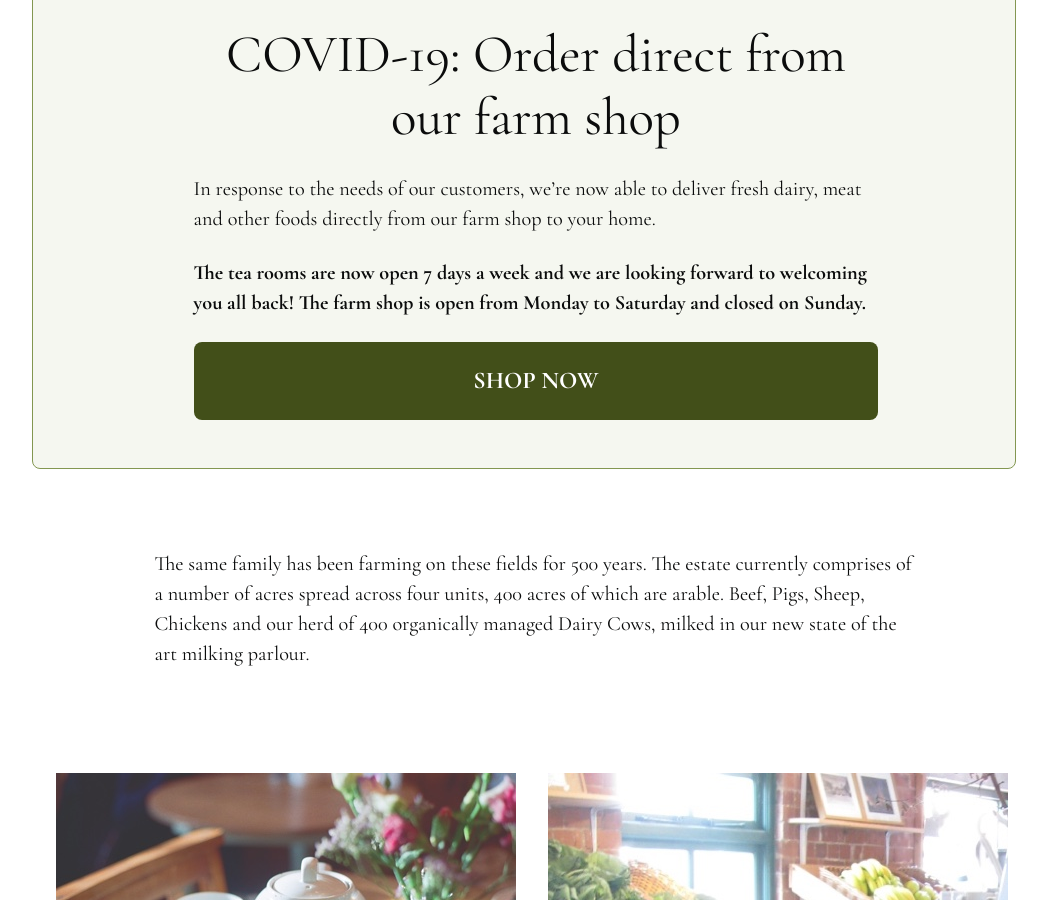
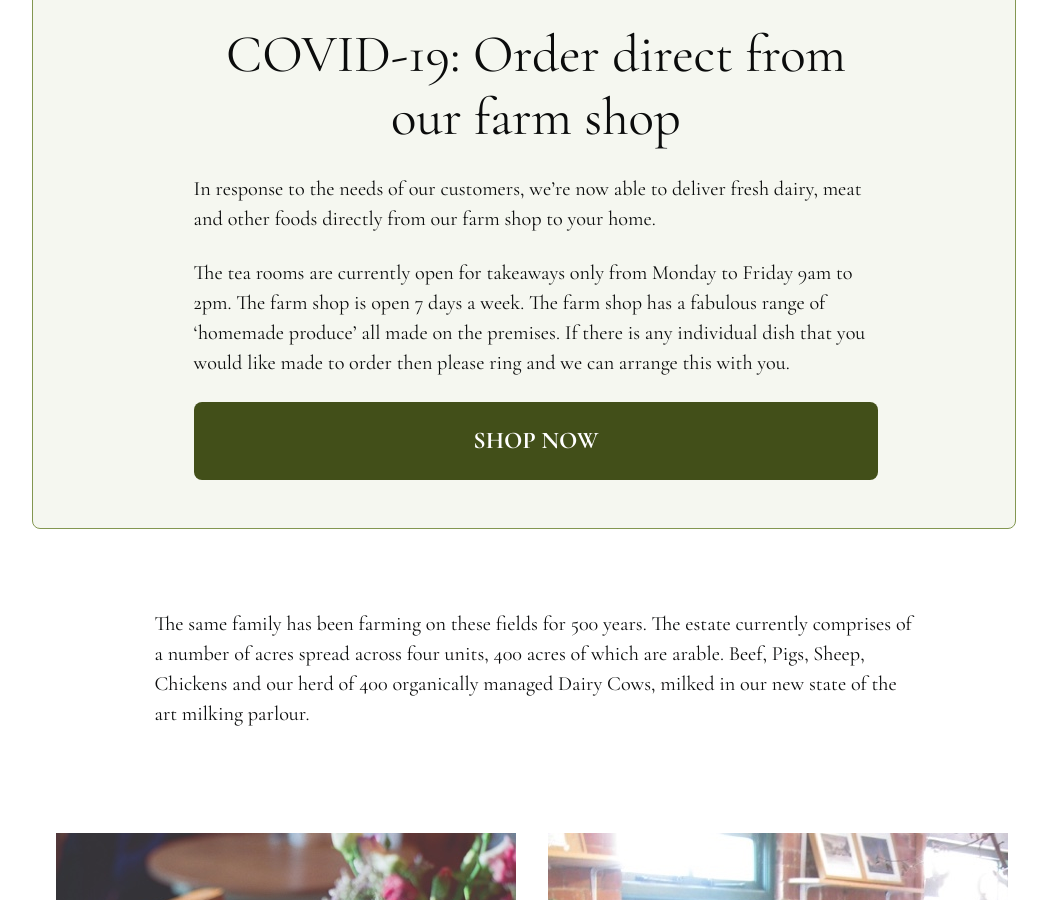
Before and after one commit to cjhbarnes/manor-farm, a Jekyll site: the page built from index.html, in a window 1280 px wide and 900 px high, scrolled down 695 px. Shown: the whole window, without its empty margins (104-1151 px from the left). Built offline with Jekyll 4.4.1, drawn with Linux system fonts in a browser that asks for light colours.

Commit message:
20201109
Changes

```diff
--- a/deliveries.html
+++ b/deliveries.html
@@ -39,7 +39,7 @@
         <h2>Orders</h2>
         <h3><strong>Step 1</strong></h3>
         <p>Browse our list of products by downloading our grocery list here:</p>
-        <a class="btn-del" href="/images/HomeDeliveryPriceList02062020.docx">Download grocery list</a>
+        <a class="btn-del" href="/images/HomeDeliveryPriceList01112020.docx">Download grocery list</a>
         <p></p>
         <p></p>
         <h3><strong>Step 2</strong></h3>
--- a/index.html
+++ b/index.html
@@ -17,7 +17,7 @@
       <div class="o-layout__item u-4/5@lg u-4/5@md u-1/1@sm">
         <h1>COVID-19: Order direct from our farm shop</h1>
         <p>In response to the needs of our customers, we’re now able to deliver fresh dairy, meat and other foods directly from our farm shop to your home.</p>
-        <p><strong>The tea rooms are now open 7 days a week and we are looking forward to welcoming you all back! The farm shop is open from Monday to Saturday and closed on Sunday.</strong></p>
+        <p>The tea rooms are currently open for takeaways only from Monday to Friday 9am to 2pm. The farm shop is open 7 days a week. The farm shop has a fabulous range of ‘homemade produce’ all made on the premises. If there is any individual dish that you would like made to order then please ring and we can arrange this with you.</p>
         <a class="btn" href="/deliveries/">Shop now</a>
       </div>
     </div>
```
Also changed, not shown: 3 other files.
